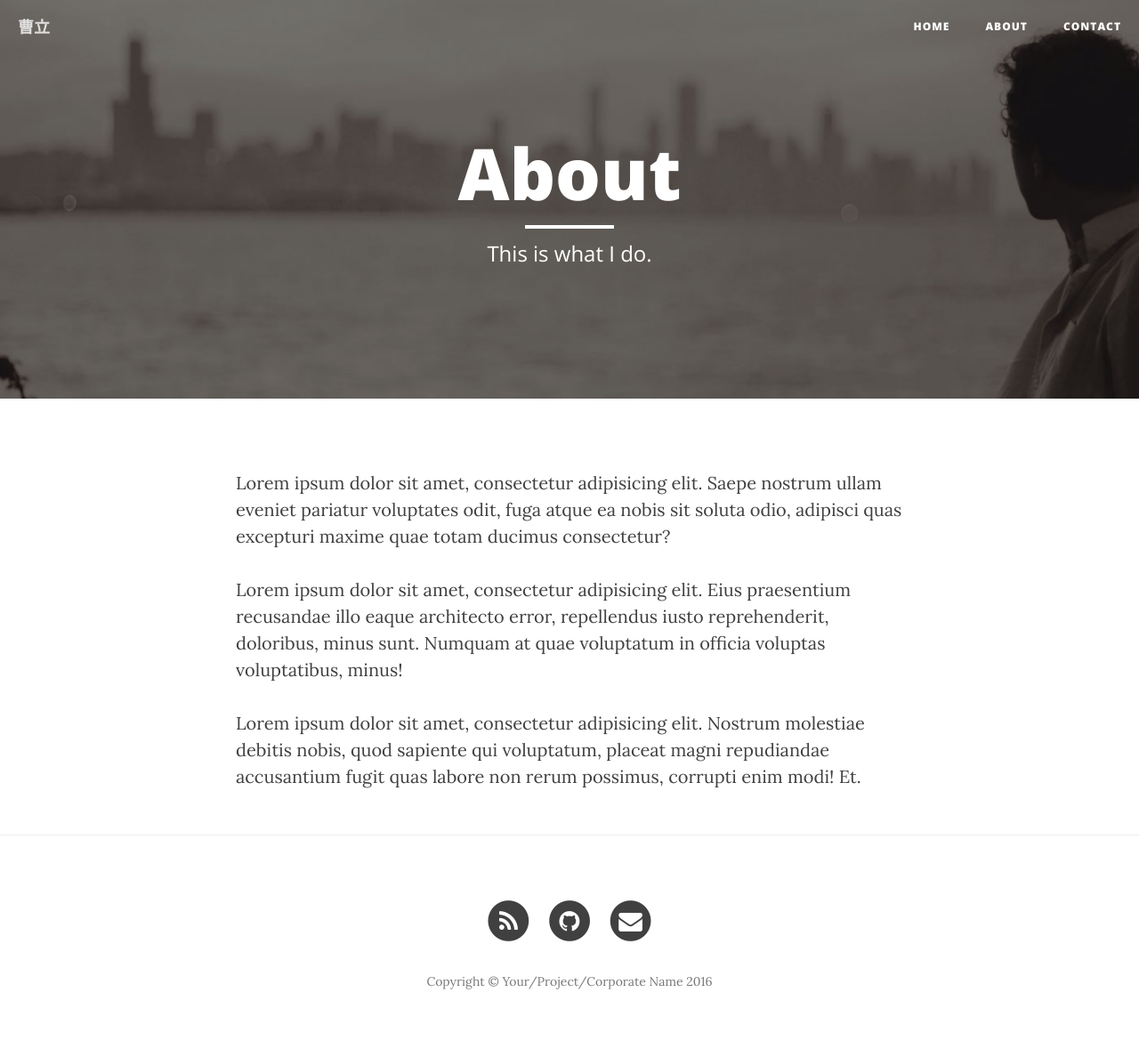
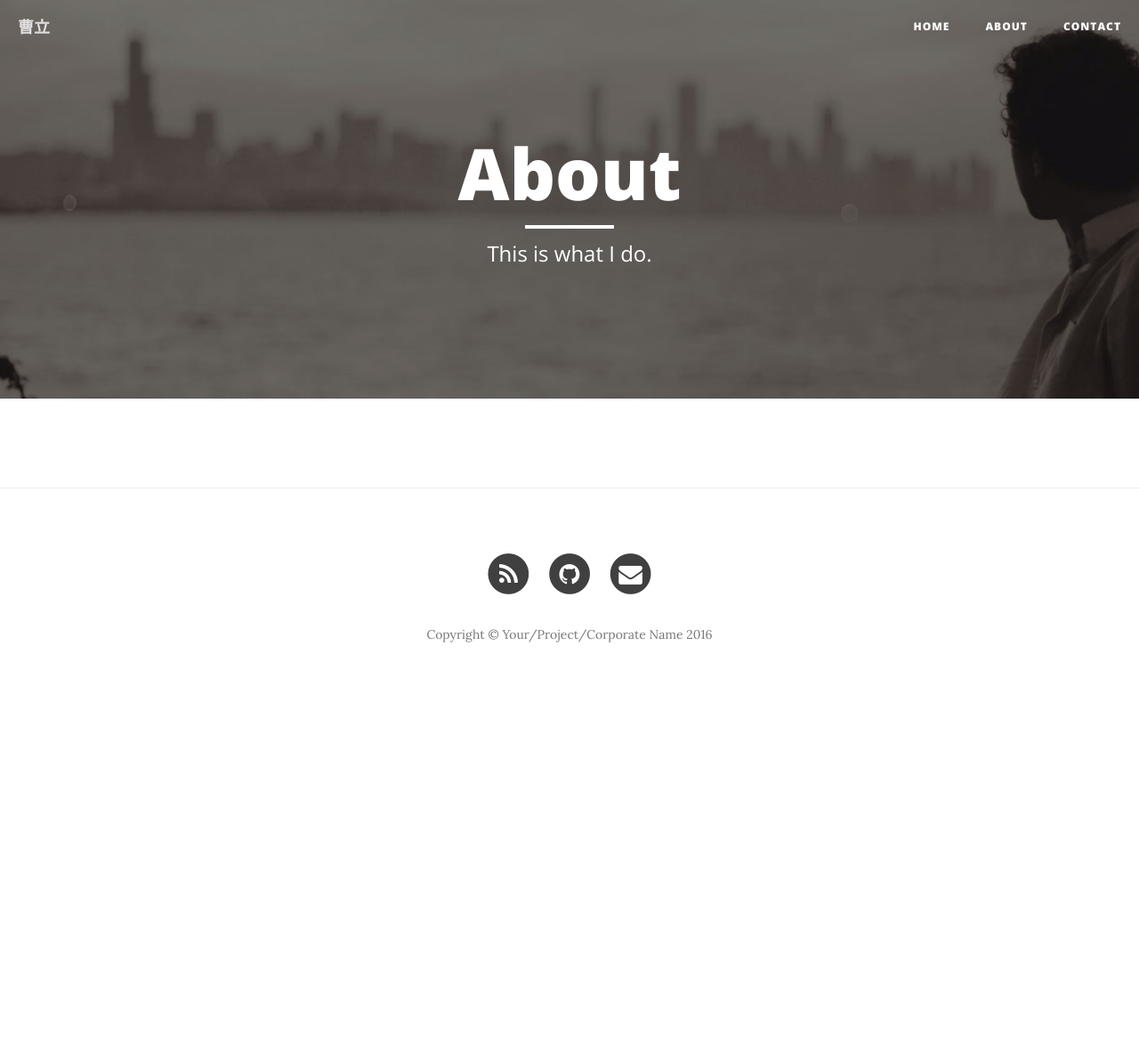
Before and after one commit to cuiyixiao/cyxblog, a Jekyll site: the page built from about.html, in a window 1280 px wide. Shown: the whole page at 89% size. Built offline with Jekyll 4.4.1, drawn with Linux system fonts in a browser that asks for light colours; nearby versions of some CDN libraries; after the commit the page ends 900 px from its top, so only the background shows below that.

Commit message:
modifications

```diff
--- a/about.html
+++ b/about.html
@@ -5,8 +5,8 @@
 header-img: "img/about-bg.jpg"
 ---
 
-<p>Lorem ipsum dolor sit amet, consectetur adipisicing elit. Saepe nostrum ullam eveniet pariatur voluptates odit, fuga atque ea nobis sit soluta odio, adipisci quas excepturi maxime quae totam ducimus consectetur?</p>
+<p></p>
 
-<p>Lorem ipsum dolor sit amet, consectetur adipisicing elit. Eius praesentium recusandae illo eaque architecto error, repellendus iusto reprehenderit, doloribus, minus sunt. Numquam at quae voluptatum in officia voluptas voluptatibus, minus!</p>
+<p></p>
 
-<p>Lorem ipsum dolor sit amet, consectetur adipisicing elit. Nostrum molestiae debitis nobis, quod sapiente qui voluptatum, placeat magni repudiandae accusantium fugit quas labore non rerum possimus, corrupti enim modi! Et.</p>
+<p></p>
```
